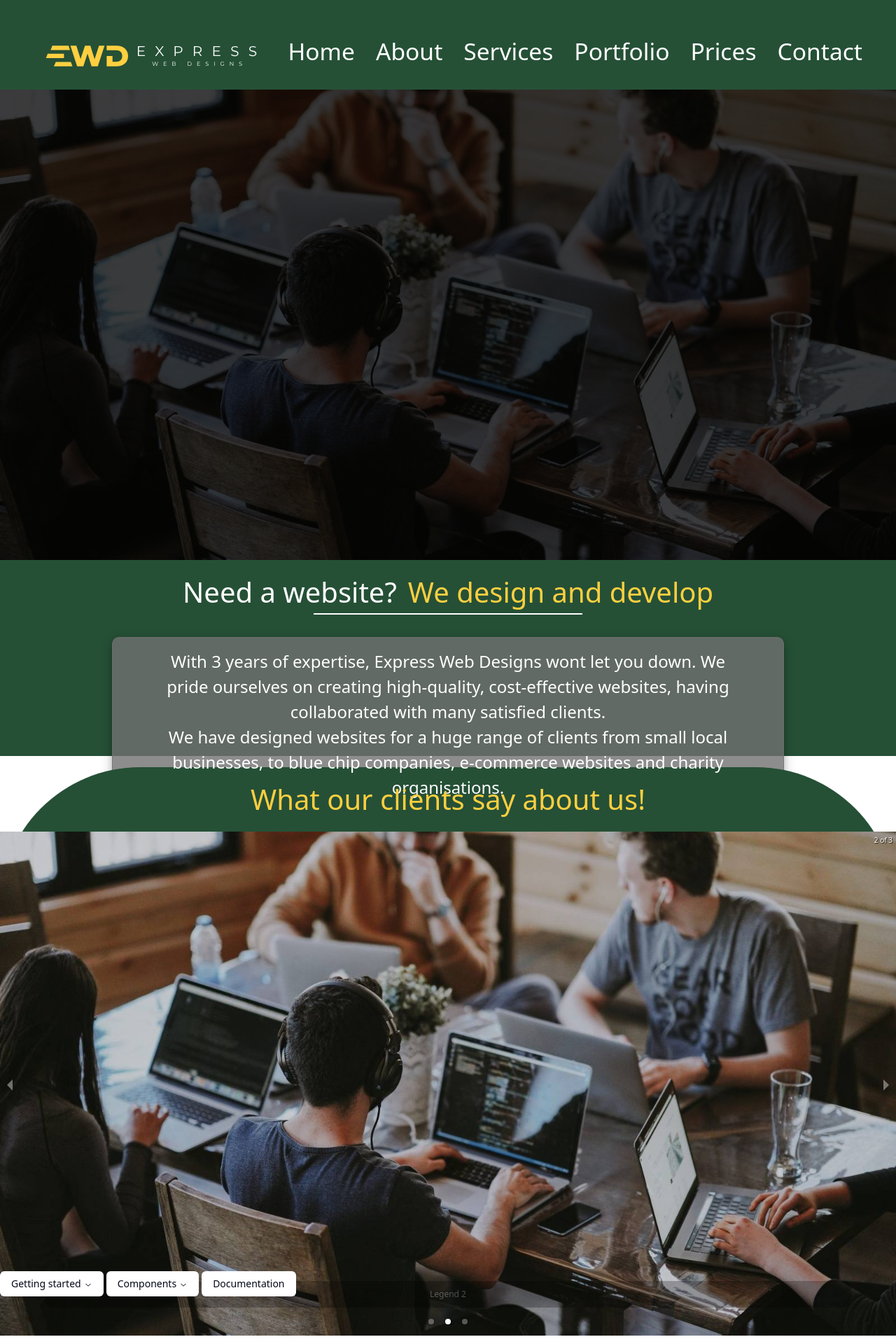
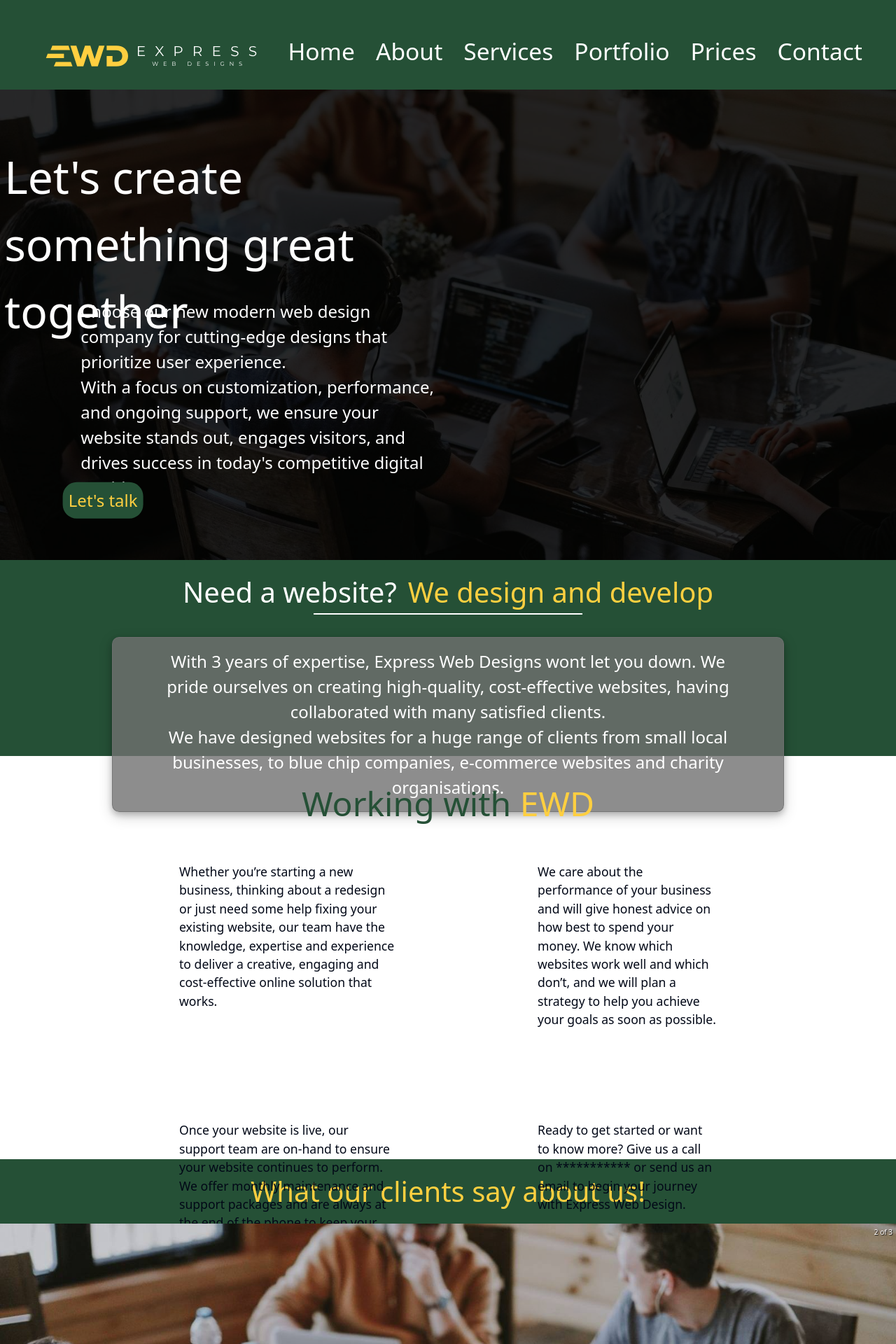
Before and after one commit to jdm1991/ExpressWD, a Next.js app: page / in a window 1280 px wide. Shown: the top 1920 px of the page at 70% size. Built offline with nearby package versions, Linux system fonts and the light colour scheme.

Commit message:
added new sections and done the first template

```diff
--- a/components/welcome.tsx
+++ b/components/welcome.tsx
@@ -1,13 +1,40 @@
 import "../styles/welcome.css";
 import "../styles/carousel.css";
 import { Carousel } from "react-responsive-carousel";
+import { useState, useEffect, useRef } from "react";
 import "react-responsive-carousel/lib/styles/carousel.min.css";
 import Image from "next/image";
 
 export default function Welcome() {
+  const [isVisible, setIsVisible] = useState(false);
+  const sectionRef = useRef(null);
+
+  useEffect(() => {
+    const observer = new IntersectionObserver(
+      ([entry]) => {
+        setIsVisible(entry.isIntersecting);
+      },
+      {
+        threshold: 0.1,
+      }
+    );
+
+    if (sectionRef.current) {
+      observer.observe(sectionRef.current);
+    }
+
+    return () => {
+      if (sectionRef.current) {
+        // eslint-disable-next-line react-hooks/exhaustive-deps
+        observer.unobserve(sectionRef.current);
+      }
+    };
+  }, [sectionRef]);
+
   return (
     <>
       <div className="bg-[url('/img/hero-pattern.svg')]"></div>
+      <div className="welcome-top-section">
         <Image
           src="/Images/web1.jpg"
           alt="Pic2"
@@ -15,6 +42,18 @@ export default function Welcome() {
           height={1500}
           className="design-image"
         />
+        <h1 className="h1-welcome">
+          Let's create <br></br> something great <br></br> together
+        </h1>
+        <p className="p-welcome">
+          Choose our new modern web design company for cutting-edge designs that
+          prioritize user experience.<br></br> With a focus on customization,
+          performance, and ongoing support, we ensure your website stands out,
+          engages visitors, and drives success in today's competitive digital
+          world.
+        </p>
+        <button className="welcome-button">Let's talk</button>
+      </div>
       <div className="twelve">
         <h2 className="h2-welcome">
           Need a website?
@@ -29,6 +68,45 @@ export default function Welcome() {
           businesses, to blue chip companies, e-commerce websites and charity
           organisations.
         </p>
+      </div>
+      <div
+        className={`working-with-us ${isVisible ? "animate-slide-up" : ""}`}
+        ref={sectionRef}
+      >
+        <div className="working-with-us">
+          <div className="h2-container">
+            <h2 className="h2-working">
+              Working with <p className="working-2">EWD</p>
+            </h2>
+          </div>
+
+          <div className="p-working-container">
+            <p className="p-working1">
+              Whether you’re starting a new business, thinking about a redesign
+              or just need some help fixing your existing website, our team have
+              the knowledge, expertise and experience to deliver a creative,
+              engaging and cost-effective online solution that works.
+            </p>
+            <p className="p-working2">
+              We care about the performance of your business and will give
+              honest advice on how best to spend your money. We know which
+              websites work well and which don’t, and we will plan a strategy to
+              help you achieve your goals as soon as possible.
+            </p>
+            <p className="p-working3">
+              Once your website is live, our support team are on-hand to ensure
+              your website continues to perform. We offer monthly maintenance
+              and support packages and are always at the end of the phone to
+              keep your website up to date.{" "}
+            </p>
+            <p className="p-working4">
+              Ready to get started or want to know more? Give us a call on
+              *********** or send us an email to begin your journey with Express
+              Web Design.
+            </p>
+          </div>
+          <button className="quote">GET YOUR FREE QUOTE</button>
+        </div>
       </div>
       <div className="thirteen">
         <h3 className="clients">What our clients say about us!</h3>
--- a/styles/welcome.css
+++ b/styles/welcome.css
@@ -8,7 +8,47 @@
 .design-image {
   width: 100%;
   height: 84vh;
-  filter: brightness(30%);
+  filter: brightness(20%);
+  z-index: -1;
+}
+
+.h1-welcome{
+  z-index: 1;
+  position: absolute;
+  top: 40%;
+  left: 20%;
+  transform: translate(-50%, -40%);
+  color: white;
+  font-size: 4rem;
+  font-weight: 300;
+}
+
+.p-welcome{
+  z-index: 1;
+  position: absolute;
+  top: 75%;
+  left: 29%;
+  transform: translate(-50%, -60%);
+  color: white;
+  font-size: 1.5rem;
+  font-weight: 300;
+  width: 40%;
+  font-weight: 200;
+}
+
+.welcome-button{
+  z-index: 1;
+  position: absolute;
+  top: 90%;
+  left: 11.5%;
+  transform: translate(-50%, -60%);
+  color: #ffcf40;
+  font-size: 1.5rem;
+  font-weight: 300;
+  background-color: #255036;
+  border-radius: 20px;
+  padding: 0.5rem;
+  font-weight: 500;
 }
 
 .twelve {
@@ -53,9 +93,78 @@
   box-shadow: 0 4px 8px 0 rgba(0, 0, 0, 0.2), 0 6px 20px 0 rgba(0, 0, 0, 0.19);
 }
 
+@keyframes slideUp {
+  from {
+    transform: translateY(20%);
+    opacity: 0;
+  }
+  to {
+    transform: translateY(0);
+    opacity: 1;
+  }
+}
+
+.animate-slide-up {
+  animation: slideUp 2s ease forwards;
+}
+
+.working-with-us{
+  height: 70vh;
+}
+
+.h2-container{
+  display: grid;
+  justify-content: center;
+}
+
+.h2-working {
+  display: inline; /* or inline-block */
+  justify-content: center;
+  padding: 1rem 0rem 3rem 0rem;
+  font-size: 3rem;
+  font-weight: 500;
+  color: #255036;
+}
+
+.working-2 {
+  display: inline; /* or inline-block */
+  color: #ffcf40;
+}
+
+
+.p-working-container{
+  display: grid;
+  grid-template-columns: 2fr 1fr;
+  grid-template-rows: 2fr 1fr;
+  width: 60%;
+  margin: 0 auto;
+  justify-content: center;
+  gap: 0rem;
+  font-weight: 200;
+  font-size: 1.1rem;
+}
+
+.p-working1, .p-working3{
+  width: 60%;
+}
+
+.quote{
+  display: grid;
+  background-color: #255036;
+  border-radius: 20px;
+  color: #ffcf40;
+  font-weight: 500;
+  padding: 0.7rem;
+  font-size: 1.5rem;
+  justify-content: center;
+  margin: 0 auto;
+  margin-top: 3rem;
+}
+
+
 .thirteen {
   background: #255036;
-  border-radius: 200px 200px 200px 200px;
+  border-radius: 0px 0px 200px 200px;
   color: #ffcf40;
   height: 90vh;
 }
```
Lines whose indentation alone changed are shown as unchanged.
